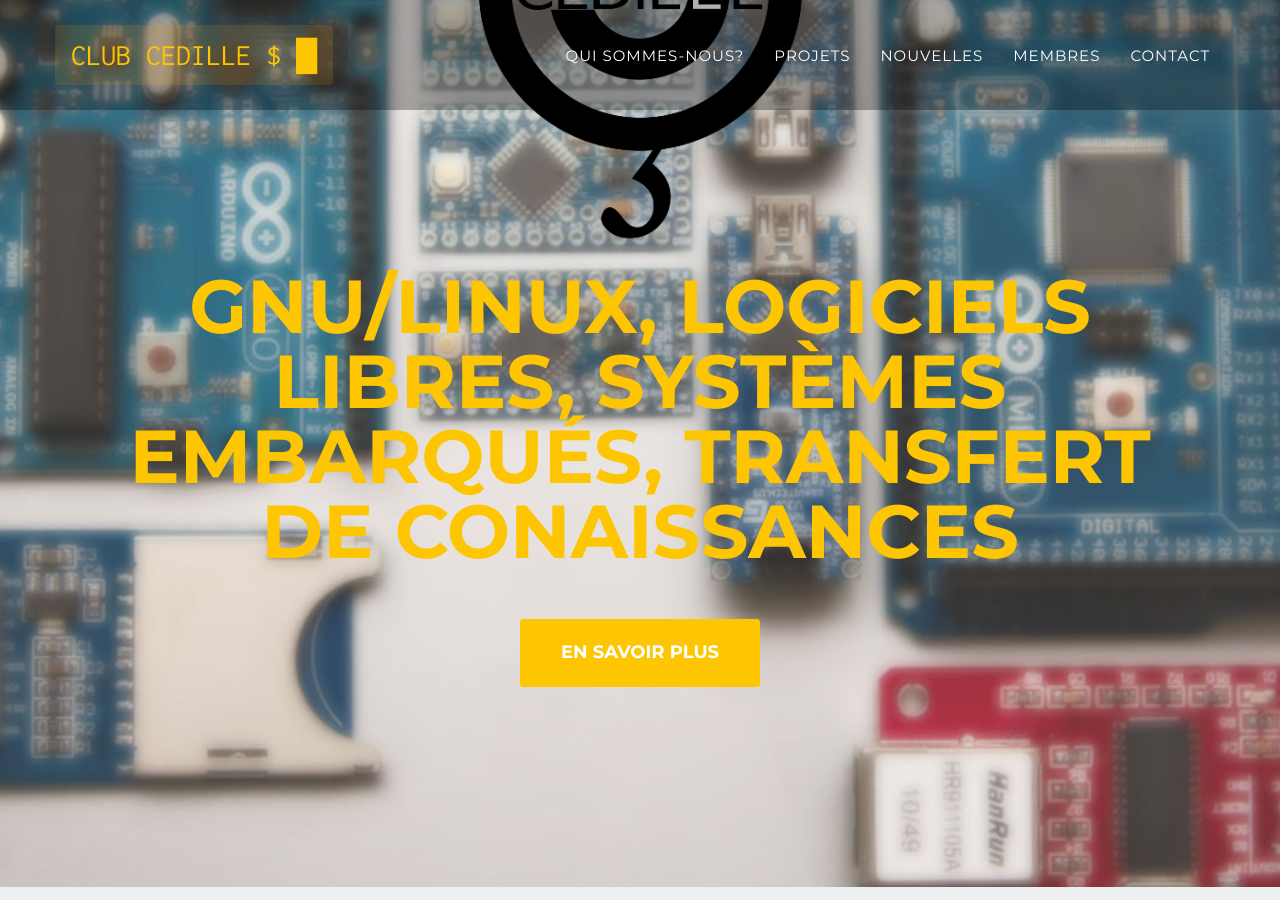
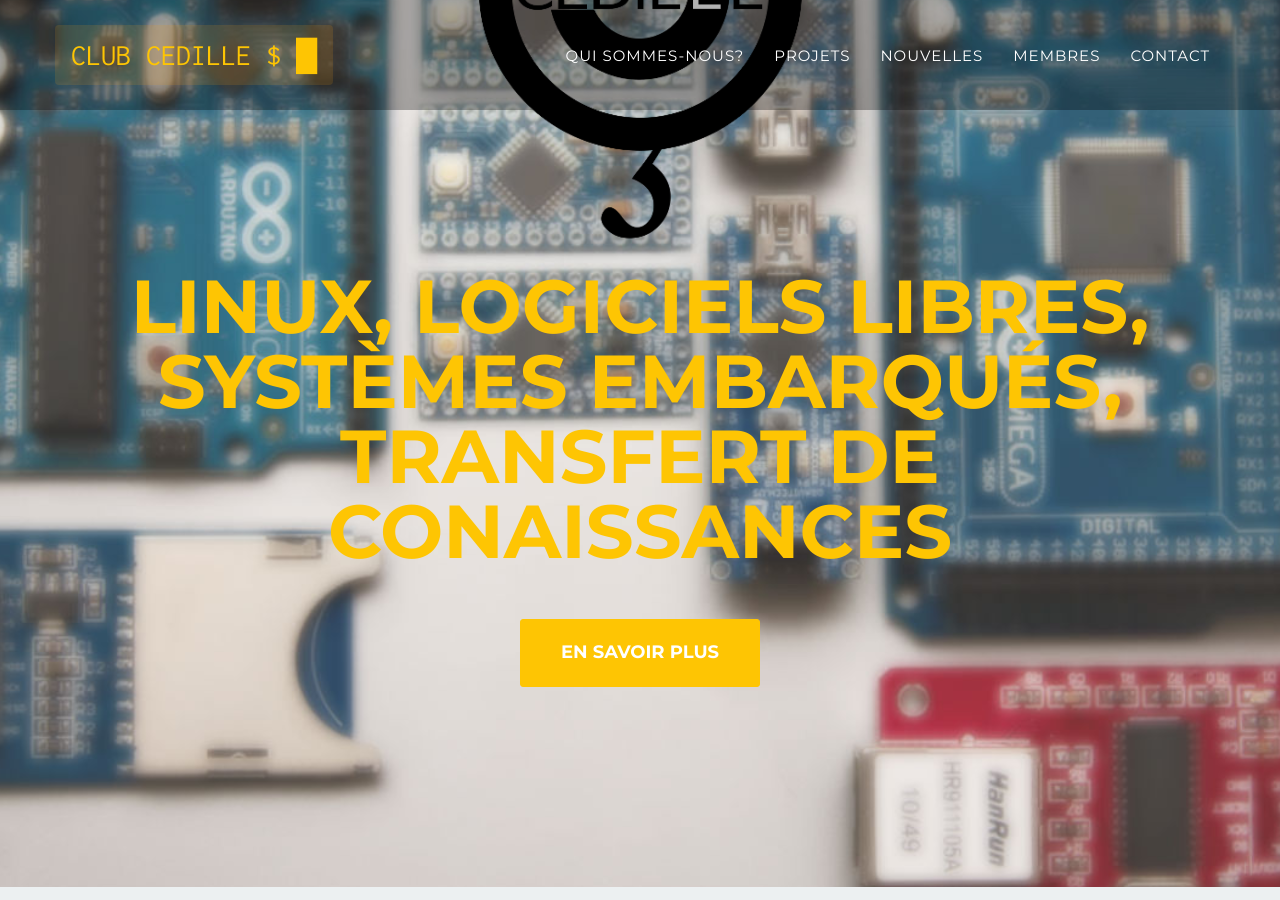
Before and after one commit to ClubCedille/clubcedille.github.io, a Jekyll site: the page built from index.html, in a window 1280 px wide and 900 px high, scrolled down 291 px. Built offline with Jekyll 4.4.1, drawn with Linux system fonts in a browser that asks for light colours; some web fonts are replaced.

Commit message:
Changed home text again

```diff
--- a/_data/fr/home.yml
+++ b/_data/fr/home.yml
@@ -1,3 +1,3 @@
 intro: Club Cedille
-head: GNU/Linux, logiciels libres, systèmes embarqués, transfert de conaissances
+head: Linux, logiciels libres, systèmes embarqués, transfert de conaissances
 more: En savoir plus
```
